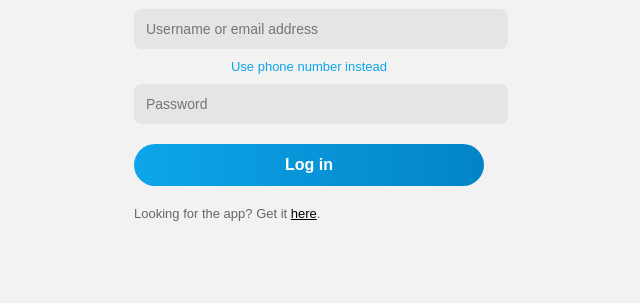
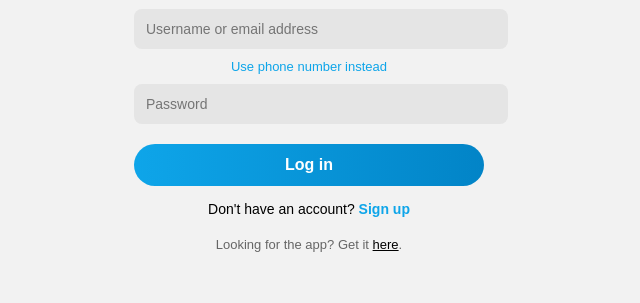
Before and after one commit to Dhanush1911285/dharshini, a Flask app: page /login in a window 1280 px wide. Shown: the part 195-498 px from the top of the page, without its empty margins (331-971 px from the left). Run offline with Flask 3, Linux system fonts and the light colour scheme; some libraries are stand-ins or nearby versions.

Commit message:
final app

```diff
--- a/app.py
+++ b/app.py
@@ -12,6 +12,19 @@ from dotenv import load_dotenv
 
 # ---------------- LOAD ENV ----------------
 load_dotenv()
+
+# ---------------- APP ----------------
+app = Flask(__name__)
+
+app.secret_key = os.getenv("SECRET_KEY", "fallback-secret")
+app.permanent_session_lifetime = timedelta(days=7)
+
+app.config['SESSION_COOKIE_HTTPONLY'] = True
+app.config['SESSION_COOKIE_SECURE'] = False  # change True in production
+app.config['SESSION_COOKIE_SAMESITE'] = 'Lax'
+
+# ---------------- BASE URL ----------------
+BASE_URL = os.getenv("BASE_URL")
 
 # ---------------- DB ----------------
 DATABASE_URL = os.getenv("DATABASE_URL")
@@ -28,19 +41,6 @@ CREATE TABLE IF NOT EXISTS users (
 )
 """)
 conn.commit()
-
-# ---------------- APP ----------------
-app = Flask(__name__)
-
-app.secret_key = os.getenv("SECRET_KEY", "fallback-secret")
-app.permanent_session_lifetime = timedelta(days=7)
-
-app.config['SESSION_COOKIE_HTTPONLY'] = True
-app.config['SESSION_COOKIE_SECURE'] = False  # change to True in production
-app.config['SESSION_COOKIE_SAMESITE'] = 'Lax'
-
-# ---------------- BASE URL ----------------
-BASE_URL = os.getenv("BASE_URL", "http://localhost:5000")
 
 # ---------------- MAIL CONFIG ----------------
 app.config['MAIL_SERVER'] = 'smtp.gmail.com'
@@ -76,7 +76,7 @@ cloudinary.config(
 def index():
     if "user_id" in session:
         return redirect('/camera')
-    return render_template("login.html")
+    return redirect('/login')
 
 # ---------------- LOGIN ----------------
 @app.route('/login', methods=['GET', 'POST'])
@@ -117,7 +117,7 @@ def signup():
     email = request.form.get("email")
     password = request.form.get("password")
 
-    # Password rules
+    # Password validation
     if len(password) < 8:
         return render_template("signup.html", error="Min 8 characters")
     if not re.search(r"[A-Z]", password):
@@ -127,11 +127,12 @@ def signup():
     if not re.search(r"[!@#$%^&*]", password):
         return render_template("signup.html", error="Need special char")
 
-    # Check duplicate
+    # Check existing user
     cur.execute("SELECT * FROM users WHERE email=%s", (email,))
     if cur.fetchone():
         return render_template("signup.html", error="Email already exists")
 
+    # Hash password
     hashed = bcrypt.hashpw(password.encode('utf-8'), bcrypt.gensalt())
 
     cur.execute(
@@ -160,7 +161,7 @@ def verify(token):
     except:
         return "Invalid/Expired link"
 
-# ---------------- FORGOT ----------------
+# ---------------- FORGOT PASSWORD ----------------
 @app.route('/forgot', methods=['GET', 'POST'])
 def forgot():
     if request.method == 'GET':
@@ -176,7 +177,7 @@ def forgot():
     flash("Reset link sent 📧")
     return redirect('/login')
 
-# ---------------- RESET ----------------
+# ---------------- RESET PASSWORD ----------------
 @app.route('/reset/<token>', methods=['GET', 'POST'])
 def reset(token):
     try:
@@ -196,8 +197,10 @@ def reset(token):
 
             hashed = bcrypt.hashpw(new_password.encode('utf-8'), bcrypt.gensalt())
 
-            cur.execute("UPDATE users SET password=%s WHERE email=%s",
-                        (hashed.decode('utf-8'), email))
+            cur.execute(
+                "UPDATE users SET password=%s WHERE email=%s",
+                (hashed.decode('utf-8'), email)
+            )
             conn.commit()
 
             flash("Password updated ✅")
@@ -232,12 +235,7 @@ def logout():
     session.clear()
     return redirect('/login')
 
-# ---------------- TEST EMAIL ----------------
-@app.route('/test-email')
-def test_email():
-    send_email("your_email@gmail.com", "Test", "It works 😏🔥")
-    return "Email sent!"
-
 # ---------------- RUN ----------------
 if __name__ == "__main__":
-    app.run(debug=True)
+    port = int(os.environ.get("PORT", 10000))
+    app.run(host="0.0.0.0", port=port)
--- a/templates/login.html
+++ b/templates/login.html
@@ -60,11 +60,24 @@
             margin-top: 20px;
             font-size: 13px;
             color: #666;
+            text-align: center;
         }
 
         .bottom-text a {
             color: black;
             text-decoration: underline;
+        }
+
+        .signup-link {
+            margin-top: 15px;
+            text-align: center;
+            font-size: 14px;
+        }
+
+        .signup-link a {
+            color: #0ea5e9;
+            text-decoration: none;
+            font-weight: bold;
         }
 
         .error {
@@ -106,6 +119,11 @@
         <button type="submit">Log in</button>
     </form>
 
+    <!-- 🔥 SIGNUP LINK ADDED HERE -->
+    <div class="signup-link">
+        Don't have an account? <a href="/signup">Sign up</a>
+    </div>
+
     <div class="bottom-text">
         Looking for the app? Get it <a href="#">here</a>.
     </div>
```
